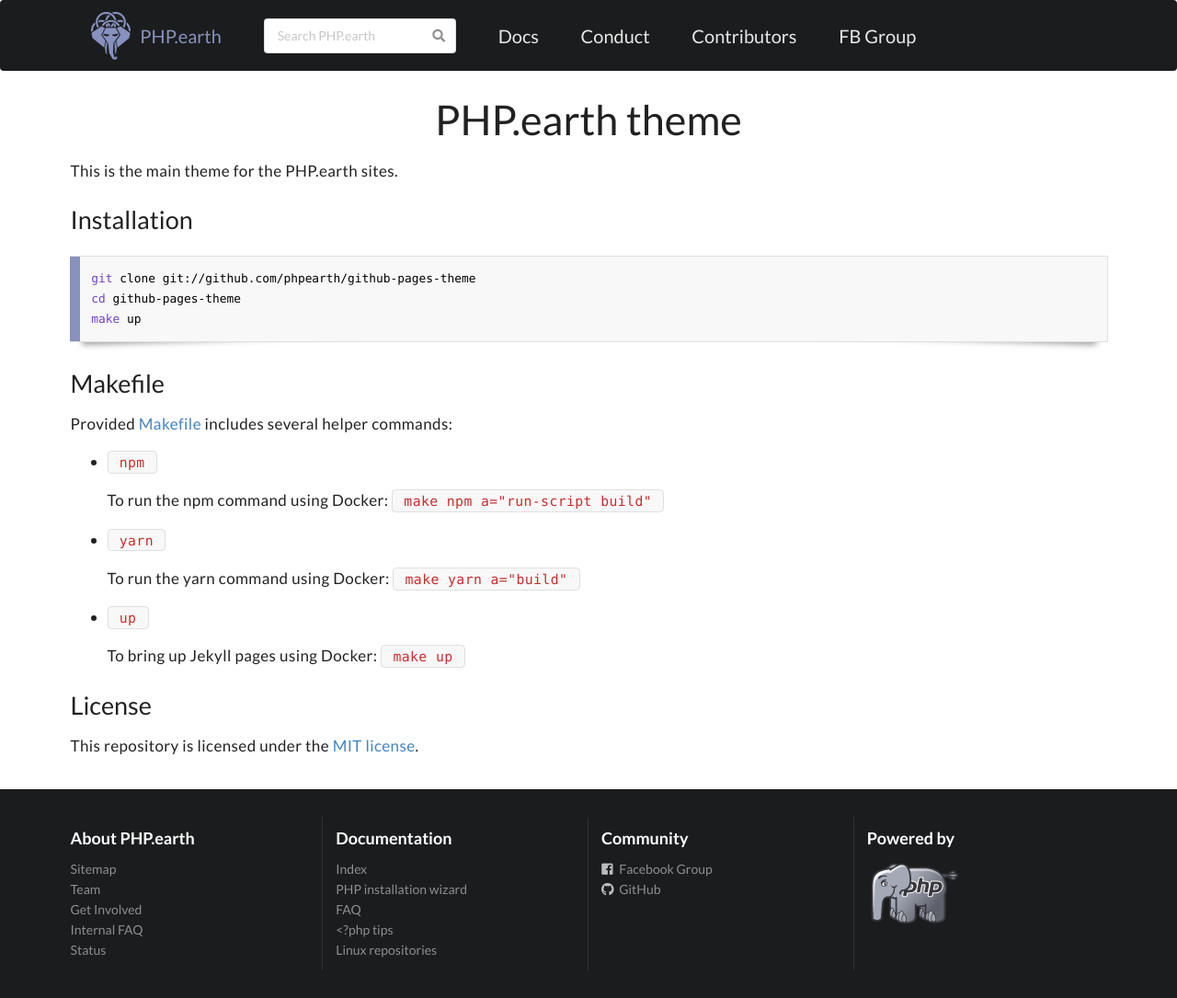
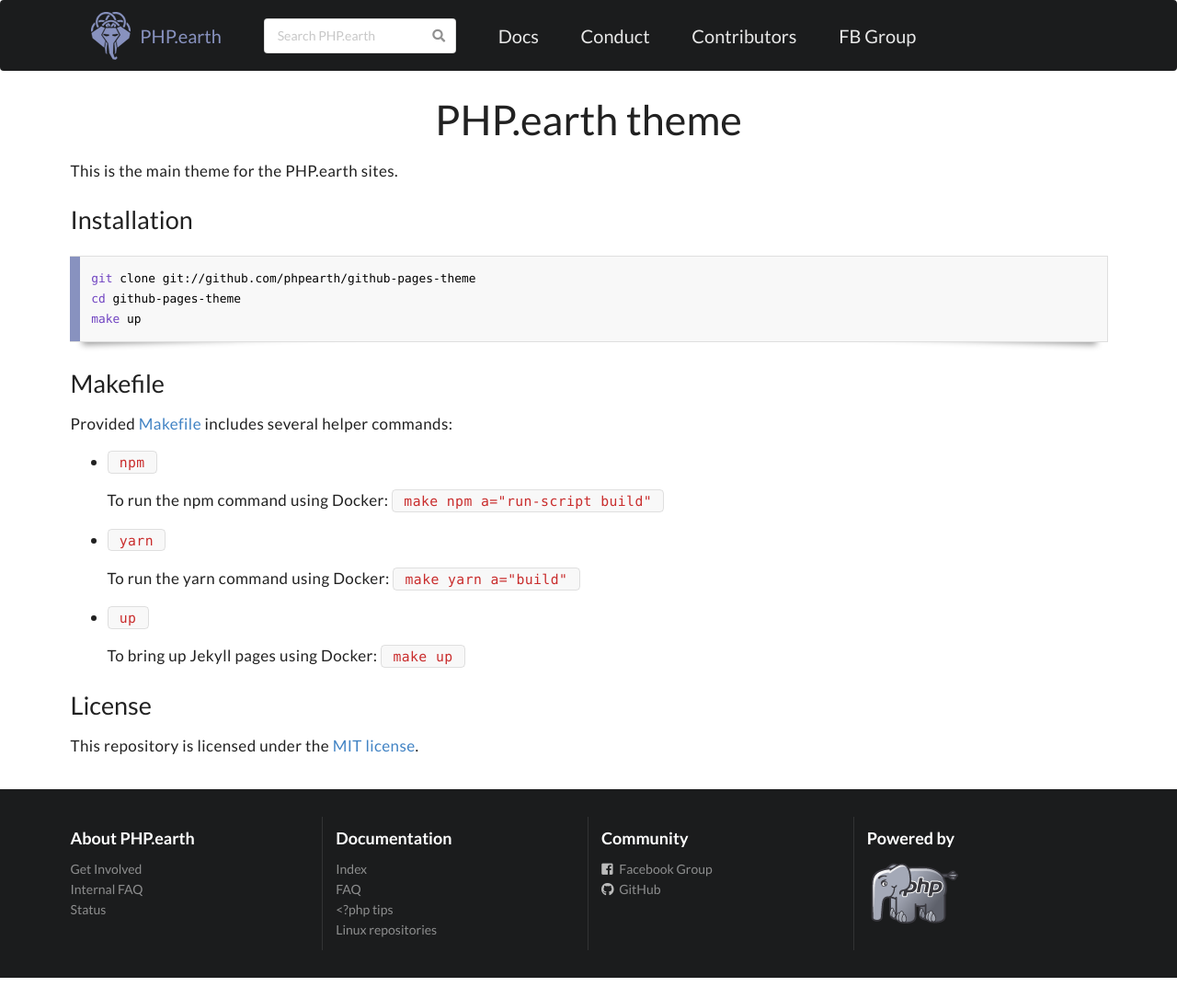
Before and after one commit to phpearth/github-pages-theme, a Jekyll site: the page built from README.md, in a window 1280 px wide. Shown: the whole page at 92% size. Built offline with Jekyll 4.4.1, drawn with Linux system fonts in a browser that asks for light colours; our own code applies the rules of GitHub Pages for plain Markdown files; after the commit the page ends 1063 px from its top, so only the background shows below that.

Commit message:
Remove non working links

```diff
--- a/_layouts/default.html
+++ b/_layouts/default.html
@@ -56,8 +56,6 @@
           <div class="four wide column">
             <h3 class="ui inverted header">About PHP.earth</h3>
             <div class="ui inverted link list">
-              <a href="https://php.earth/sitemap" class="item">Sitemap</a>
-              <a href="https://php.earth/team" class="item">Team</a>
               <a href="https://php.earth/get-involved" class="item">Get Involved</a>
               <a href="https://php.earth/faq" class="item">Internal FAQ</a>
               <a href="https://status.php.earth" class="item">Status</a>
@@ -67,7 +65,6 @@
             <h3 class="ui inverted header">Documentation</h3>
             <div class="ui inverted link list">
               <a href="https://docs.php.earth" class="item">Index</a>
-              <a href="https://php.earth/install" class="item">PHP installation wizard</a>
               <a href="https://docs.php.earth/faq" class="item">FAQ</a>
               <a href="https://docs.php.earth/tips" class="item">&lt;?php tips</a>
               <a href="https://docs.php.earth/linux" class="item">Linux repositories</a>
```
